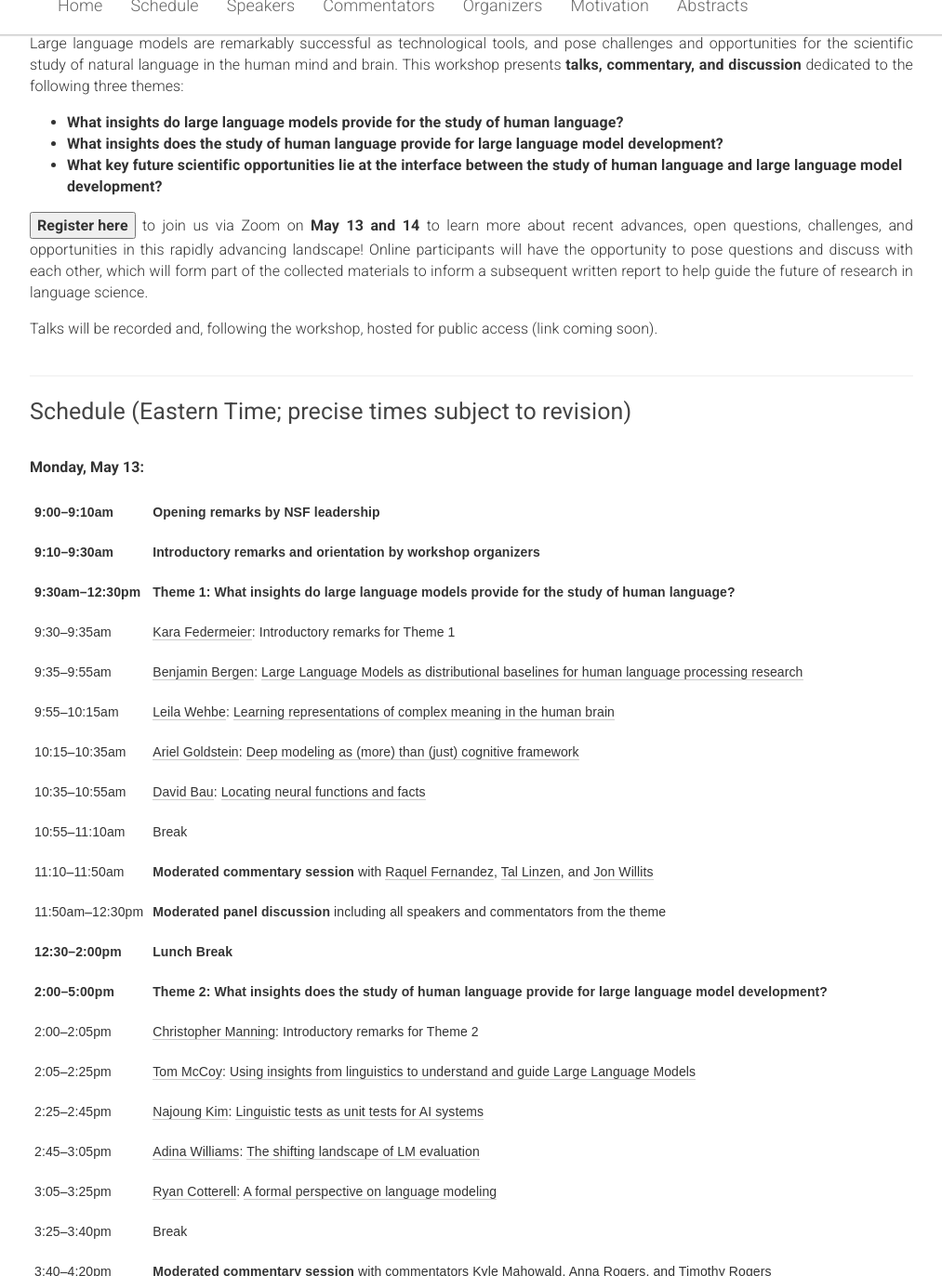
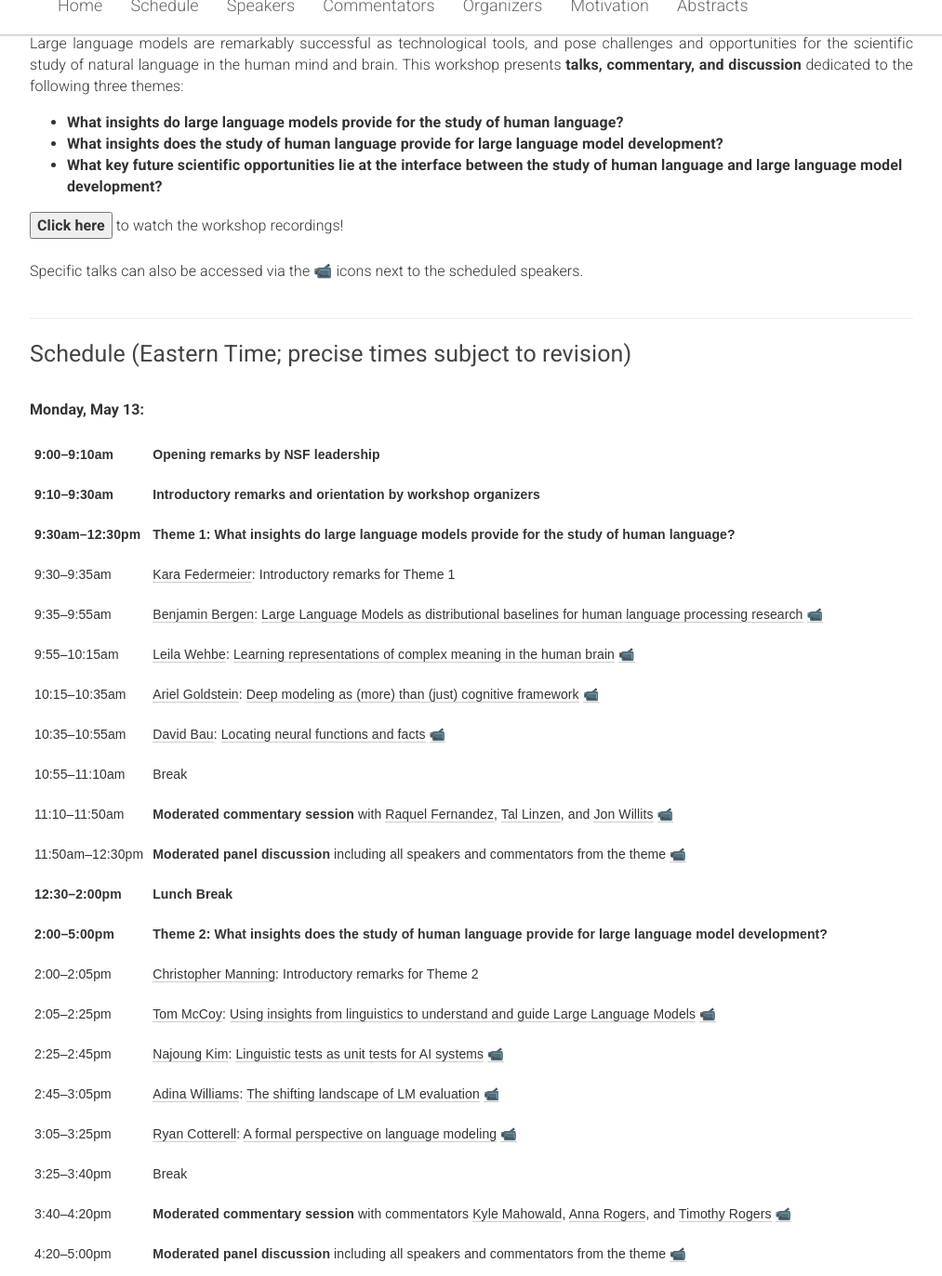
Before and after one commit to newhorizonsinlanguagescience/newhorizonsinlanguagescience.github.io, a Jekyll site: the page built from _pages/home.md, in a window 1280 px wide and 1400 px high, scrolled down 300 px, cut to the strip 27-1400 px from the top of the window. Shown: the whole strip at 93% size, without its empty margins (133-1146 px from the left). Built offline with Jekyll 4.4.1, drawn with Linux system fonts in a browser that asks for light colours; part of the change alters nothing that is shown.

Commit message:
upload videos

```diff
--- a/_pages/home.md
+++ b/_pages/home.md
@@ -26,7 +26,7 @@ following three themes:
 <li><b>What key future scientific opportunities lie at the interface between the study of human language and large language model development?</b></li>
 </ul>
 </p><p>
-<a href="https://nsf.zoomgov.com/webinar/register/WN_sNu3mKvZSdadFvccnv_MJQ" target="_blank">
+<!-- <a href="https://nsf.zoomgov.com/webinar/register/WN_sNu3mKvZSdadFvccnv_MJQ" target="_blank">
 <button><b>Register here</b></button></a>
 to join us via Zoom on <b>May 13 and 14</b> to learn more about recent advances,
 open questions, challenges, and opportunities in this rapidly advancing landscape!
@@ -35,7 +35,13 @@ which will form part of the collected materials to inform a subsequent
 written report to help guide the future of research in language science.
 </p><p>
 Talks will be recorded and, following
-the workshop, hosted for public access (link coming soon).
+the workshop, hosted for public access (link coming soon). -->
+<a href="https://www.youtube.com/playlist?list=PLaTQnvGIKBXqo8Lcl82KptxY6zJMpGmts" target="_blank">
+<button><b>Click here</b></button></a>
+to watch the workshop recordings!
+<br>
+<br>
+Specific talks can also be accessed via the 📹 icons next to the scheduled speakers.
 </p>
 </div>
 </div>
@@ -97,24 +103,28 @@ the workshop, hosted for public access (link coming soon).
     <td class="tg-0lax">
     <a href="https://pages.ucsd.edu/~bkbergen/">Benjamin Bergen</a>:
     <a href="#bergen">Large Language Models as distributional baselines for human language processing research</a>
+    <a href="https://www.youtube.com/watch?v=vTjdO3bkJwE&list=PLaTQnvGIKBXqo8Lcl82KptxY6zJMpGmts">📹</a>
     </td>
   </tr>
   <tr>
     <td class="tg-0lax">9:55–10:15am</td>
     <td class="tg-0lax">
     <a href="https://www.cs.cmu.edu/~lwehbe/">Leila Wehbe</a>: <a href="#wehbe">Learning representations of complex meaning in the human brain</a>
+    <a href="https://www.youtube.com/watch?v=hnPLapmCJwI&list=PLaTQnvGIKBXqo8Lcl82KptxY6zJMpGmts">📹</a>
     </td>
   </tr>
   <tr>
     <td class="tg-0lax">10:15–10:35am</td>
     <td class="tg-0lax">
     <a href="https://miriamhavin.wixsite.com/interactlab/blank-3">Ariel Goldstein</a>: <a href="#goldstein">Deep modeling as (more) than (just) cognitive framework</a>
+    <a href="https://www.youtube.com/watch?v=Q7VG08VYqt4&list=PLaTQnvGIKBXqo8Lcl82KptxY6zJMpGmts">📹</a>
     </td>
   </tr>
   <tr>
     <td class="tg-0lax">10:35–10:55am</td>
     <td class="tg-0lax">
     <a href="https://baulab.info/">David Bau</a>: <a href="#bau">Locating neural functions and facts</a>
+    <a href="https://www.youtube.com/watch?v=Pj72GJbW3Os&list=PLaTQnvGIKBXqo8Lcl82KptxY6zJMpGmts">📹</a>
     </td>
   </tr>
   <tr>
@@ -126,12 +136,16 @@ the workshop, hosted for public access (link coming soon).
     <td class="tg-0lax"><b>Moderated commentary session</b> with
     <a href="https://staff.fnwi.uva.nl/r.fernandezrovira/">Raquel
     Fernandez</a>, <a href="https://tallinzen.net/">Tal Linzen</a>,
-    and <a href="http://languagestats.com/jonwillits/about.html">Jon Willits</a></td>
+    and <a href="http://languagestats.com/jonwillits/about.html">Jon Willits</a>
+    <a href="https://www.youtube.com/watch?v=Pz1Gx1VlS3g&list=PLaTQnvGIKBXqo8Lcl82KptxY6zJMpGmts">📹</a>
+    </td>
   </tr>
   <tr>
     <td class="tg-0lax">11:50am–12:30pm</td>
     <td class="tg-0lax"><b>Moderated panel discussion</b> including all
-    speakers and commentators from the theme</td>
+    speakers and commentators from the theme
+    <a href="https://www.youtube.com/watch?v=3a-kbjQY9nw&list=PLaTQnvGIKBXqo8Lcl82KptxY6zJMpGmts">📹</a>
+    </td>
   </tr>
   <tr>
     <td class="tg-0lax"><b>12:30–2:00pm</b></td>
@@ -151,24 +165,28 @@ the workshop, hosted for public access (link coming soon).
     <td class="tg-0lax">2:05–2:25pm</td>
     <td class="tg-0lax">
     <a href="https://rtmccoy.com/">Tom McCoy</a>: <a href="#mccoy">Using insights from linguistics to understand and guide Large Language Models</a>
+    <a href="https://www.youtube.com/watch?v=0-xziFCzc8c&list=PLaTQnvGIKBXqo8Lcl82KptxY6zJMpGmts">📹</a>
     </td>
   </tr>
   <tr>
     <td class="tg-0lax">2:25–2:45pm</td>
     <td class="tg-0lax">
     <a href="https://najoung.kim/">Najoung Kim</a>: <a href="#kim">Linguistic tests as unit tests for AI systems</a>
+    <a href="https://www.youtube.com/watch?v=nt5T_R837z0&list=PLaTQnvGIKBXqo8Lcl82KptxY6zJMpGmts">📹</a>
     </td>
   </tr>
   <tr>
     <td class="tg-0lax">2:45–3:05pm</td>
     <td class="tg-0lax">
     <a href="https://ai.meta.com/people/1396973444287406/adina-williams/">Adina Williams</a>: <a href="#williams">The shifting landscape of LM evaluation</a>
+    <a href="https://www.youtube.com/watch?v=lGQPjaVaCCU&list=PLaTQnvGIKBXqo8Lcl82KptxY6zJMpGmts">📹</a>
     </td>
   </tr>
   <tr>
     <td class="tg-0lax">3:05–3:25pm</td>
     <td class="tg-0lax">
     <a href="https://rycolab.io/">Ryan Cotterell</a>: <a href="#cotterell">A formal perspective on language modeling</a>
+    <a href="https://www.youtube.com/watch?v=9uETQL3jPes&list=PLaTQnvGIKBXqo8Lcl82KptxY6zJMpGmts">📹</a>
     </td>
   </tr>
   <tr>
@@ -179,12 +197,16 @@ the workshop, hosted for public access (link coming soon).
     <td class="tg-0lax">3:40–4:20pm</td>
     <td class="tg-0lax"><b>Moderated commentary session</b> with commentators
     <a href="https://mahowak.github.io/">Kyle Mahowald</a>, <a
-    href="https://annargrs.github.io/">Anna Rogers</a>, and <a href="https://psych.wisc.edu/staff/rogers-timothy-t/">Timothy Rogers</a></td>
+    href="https://annargrs.github.io/">Anna Rogers</a>, and <a href="https://psych.wisc.edu/staff/rogers-timothy-t/">Timothy Rogers</a>
+    <a href="https://www.youtube.com/watch?v=KUxGMqAtN7s&list=PLaTQnvGIKBXqo8Lcl82KptxY6zJMpGmts">📹</a>
+    </td>
   </tr>
   <tr>
     <td class="tg-0lax">4:20–5:00pm</td>
     <td class="tg-0lax"><b>Moderated panel discussion</b> including all
-    speakers and commentators from the theme</td>
+    speakers and commentators from the theme
+    <a href="https://www.youtube.com/watch?v=LwJ5-CtYAPc&list=PLaTQnvGIKBXqo8Lcl82KptxY6zJMpGmts">📹</a>
+    </td>
   </tr>
 </tbody>
 </table>
@@ -209,24 +231,28 @@ the workshop, hosted for public access (link coming soon).
     <td class="tg-0lax">9:05–9:25am</td>
     <td class="tg-0lax">
     <a href="https://psychology.princeton.edu/people/adele-goldberg">Adele Goldberg</a>: <a href="#goldberg">Compositionality in natural language and LLMs</a>
+    <a href="https://www.youtube.com/watch?v=x48AiDPs7Zw&list=PLaTQnvGIKBXqo8Lcl82KptxY6zJMpGmts">📹</a>
     </td>
   </tr>
   <tr>
     <td class="tg-0lax">9:25–9:45am</td>
     <td class="tg-0lax">
     <a href="https://anna-ivanova.net/">Anna Ivanova</a>: <a href="#ivanova">Dissociating language and thought in Large Language Models</a>
+    <a href="https://www.youtube.com/watch?v=mc3RA3APsD8&list=PLaTQnvGIKBXqo8Lcl82KptxY6zJMpGmts">📹</a>
     </td>
   </tr>
   <tr>
     <td class="tg-0lax">9:45–10:05am</td>
     <td class="tg-0lax">
     <a href="https://gbegus.github.io/">Gasper Begus</a>: <a href="#begus">Interpretability techniques for scientific discovery</a>
+    <a href="https://www.youtube.com/watch?v=Di-nSQy2wak&list=PLaTQnvGIKBXqo8Lcl82KptxY6zJMpGmts">📹</a>
     </td>
   </tr>
   <tr>
     <td class="tg-0lax">10:05–10:25am</td>
     <td class="tg-0lax">
     <a href="https://www.cs.utexas.edu/~huth/">Alex Huth</a>: <a href="#huth">Mapping and decoding language representations in human cortex</a>
+    <a href="https://www.youtube.com/watch?v=vUvXKqulCz4&list=PLaTQnvGIKBXqo8Lcl82KptxY6zJMpGmts">📹</a>
     </td>
   </tr>
   <tr>
@@ -240,12 +266,16 @@ the workshop, hosted for public access (link coming soon).
     href="https://cs.gmu.edu/~antonis/author/antonios-anastasopoulos/">Antonios
     Anastasopoulus</a>, <a
     href="https://lauragwilliams.github.io/">Laura Gwilliams</a>, and
-    <a href="https://ishita-dg.github.io/">Ishita Dasgupta</a> </td>
+    <a href="https://ishita-dg.github.io/">Ishita Dasgupta</a>
+    <a href="https://www.youtube.com/watch?v=11iZ1v3hNmo&list=PLaTQnvGIKBXqo8Lcl82KptxY6zJMpGmts">📹</a>
+    </td>
   </tr>
   <tr>
     <td class="tg-0lax">11:20am–12:00pm</td>
     <td class="tg-0lax"><b>Moderated panel discussion</b> including all
-    speakers and commentators from the theme</td>
+    speakers and commentators from the theme
+    <a href="https://www.youtube.com/watch?v=fDa5GFXu9uA&list=PLaTQnvGIKBXqo8Lcl82KptxY6zJMpGmts">📹</a>
+    </td>
   </tr>
   <tr>
     <td class="tg-0lax"><b>12:00–1:30pm</b></td>
@@ -257,7 +287,9 @@ the workshop, hosted for public access (link coming soon).
     <a href="https://cogandbrainlab.web.illinois.edu/">Kara
     Federmeier</a>, <a href="https://www.mit.edu/~rplevy/">Roger
     Levy</a>, and <a
-    href="https://nlp.stanford.edu/~manning/">Christopher Manning</a></td>
+    href="https://nlp.stanford.edu/~manning/">Christopher Manning</a>
+    <a href="https://www.youtube.com/watch?v=Va1LZ-FNaoM&list=PLaTQnvGIKBXqo8Lcl82KptxY6zJMpGmts">📹</a>
+    </td>
   </tr>
   <tr>
     <td class="tg-0lax"><b>2:30–2:45pm</b></td>
```
